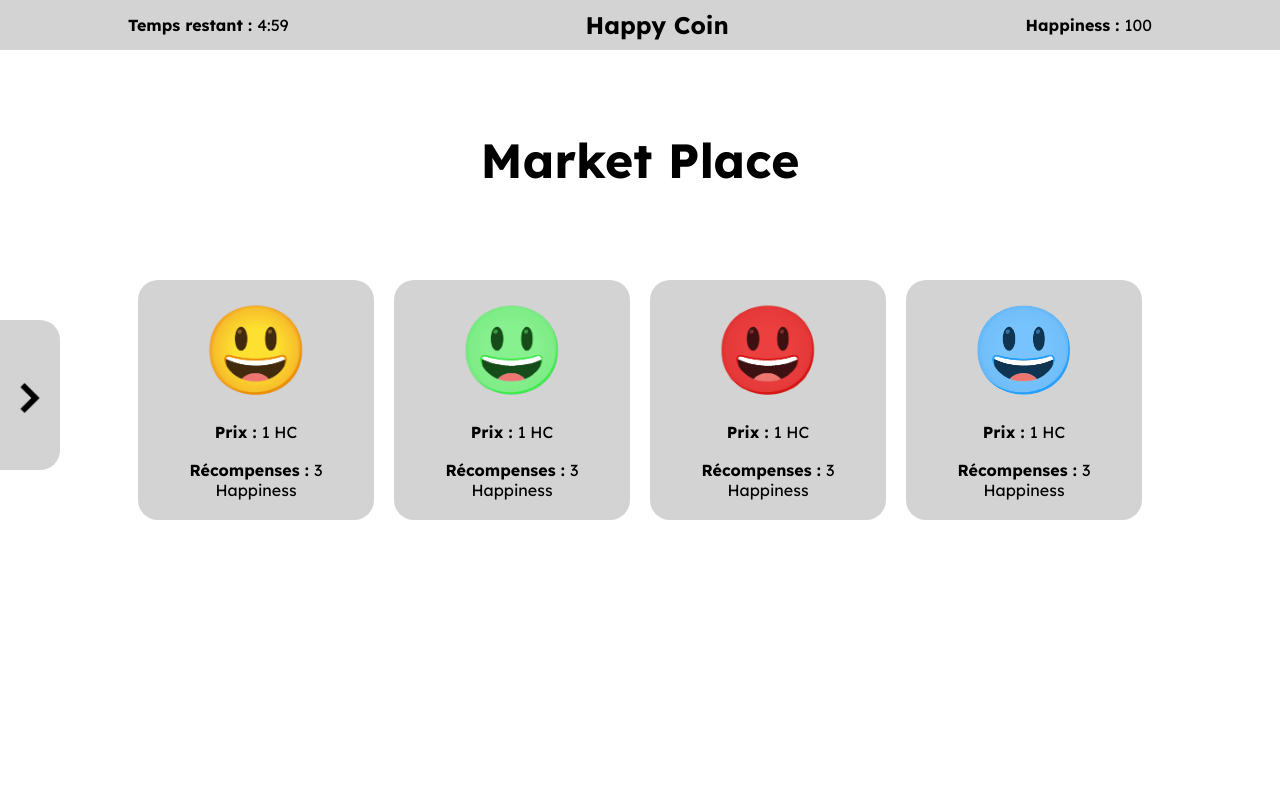
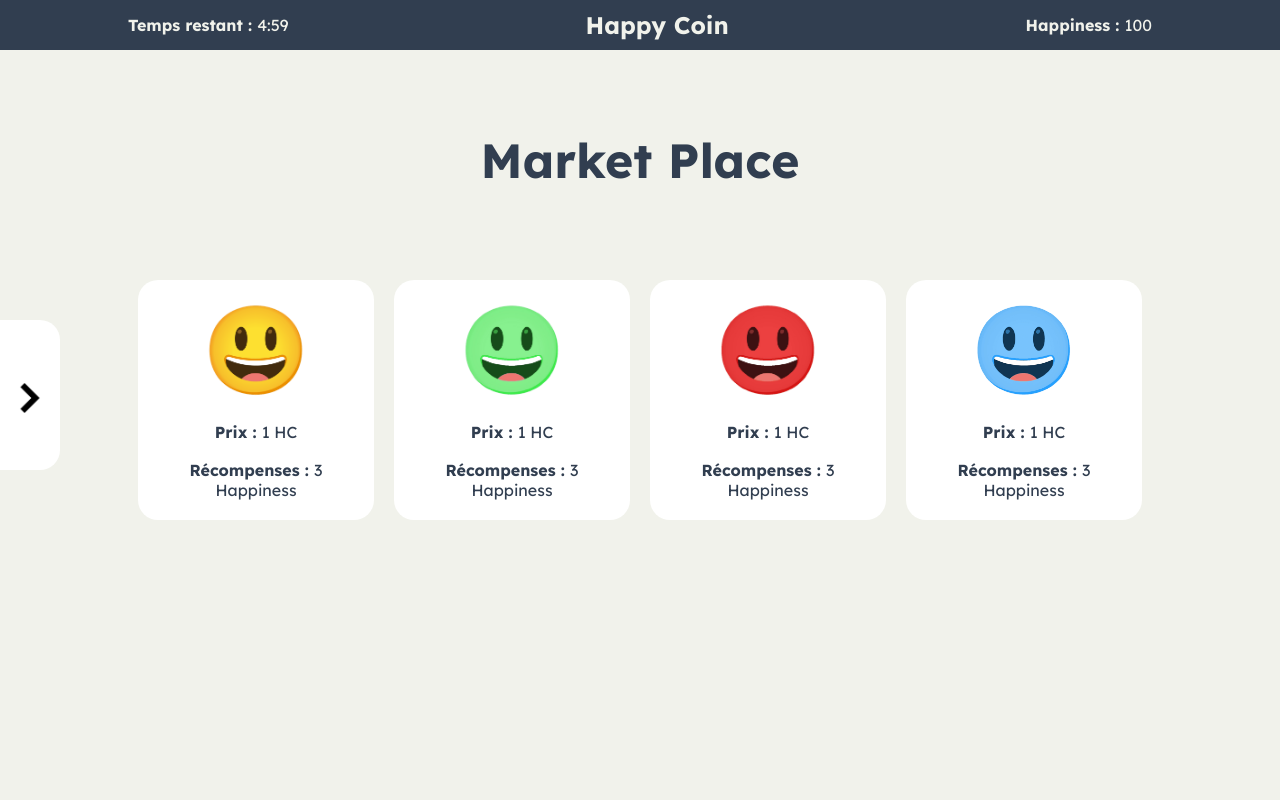
Before and after one commit to KeeMoh/HappyCoin_Challenge48h, a plain HTML site: page HomePage/homepage.html in a window 1280 px wide. Drawn offline with Linux system fonts and the light colour scheme.

Commit message:
font color

```diff
--- a/HomePage/homeage.css
+++ b/HomePage/homeage.css
@@ -12,7 +12,10 @@ h4,
 p {
 margin: 0;
 }
+body { background-color: #F1F2EB;
+     color: #313E50;
 
+}
 @font-face {
   font-family: "LD-reg";
   src: url("/Ressources/Font/LexendDeca-Regular.ttf");
@@ -36,7 +39,8 @@ p {
 .navbar {
   width: 100%;
   height: 50px;
-    background-color: lightgray;
+  background-color: #313E50;
+  color: #F1F2EB;
 }
 
 .inner-navbar {
@@ -67,7 +71,7 @@ p {
   grid-template-columns: 25% 25% 25% 25%;
 }
 .grid-item {
-    background-color: lightgrey;
+  background-color: rgb(255, 255, 255);
   margin: 10px;
   padding: 20px;
   text-align: center;
@@ -99,7 +103,7 @@ p {
   height: 100%;
   top: 0;
   left: 0;
-    background-color: #111;
+  background-color: #313E50;
   overflow-x: hidden;
   transition: 0.5s;
   padding-top: 60px;
@@ -112,7 +116,7 @@ p {
   padding: 8px 8px 8px 32px;
   text-decoration: none;
   font-size: 25px;
-    color: #818181;
+  color: #F1F2EB;
   display: block;
   transition: 0.3s;
 }
@@ -131,8 +135,7 @@ p {
   height: 150px;
   font-size: 20px;
   cursor: pointer;
-    background-color: lightgray;
-    color: white;
+  background-color: rgb(255, 255, 255);
   padding: 10px 15px;
   border-radius: 0 20px 20px 0;
   border: none;
@@ -152,12 +155,12 @@ p {
 
 .grid-getcoin h1{
   font-size: 32px;
-    color: white;
+  color: #F1F2EB;
   padding: 20px 0 20px 0;
 }
 
 .grid-get-item {
-    background-color: lightgrey;
+  background-color: #F1F2EB;
   margin: 10px;
   padding: 20px;
   border-radius: 20px;
```
Lines whose indentation alone changed are shown as unchanged.
